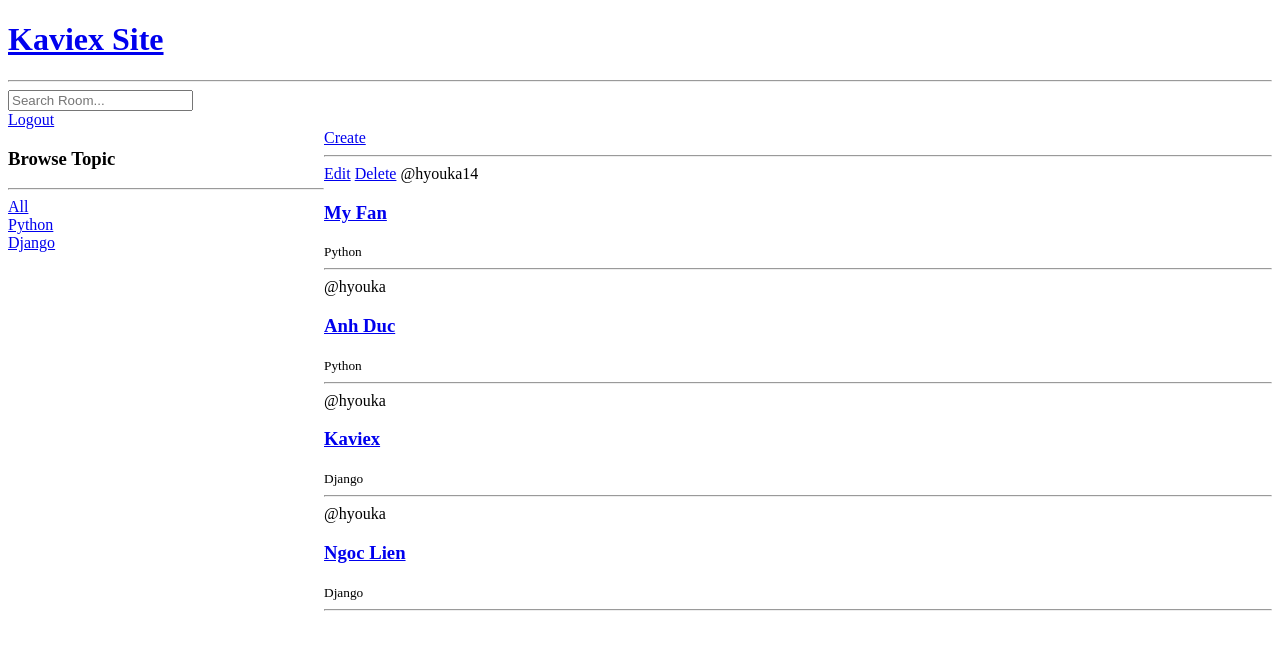
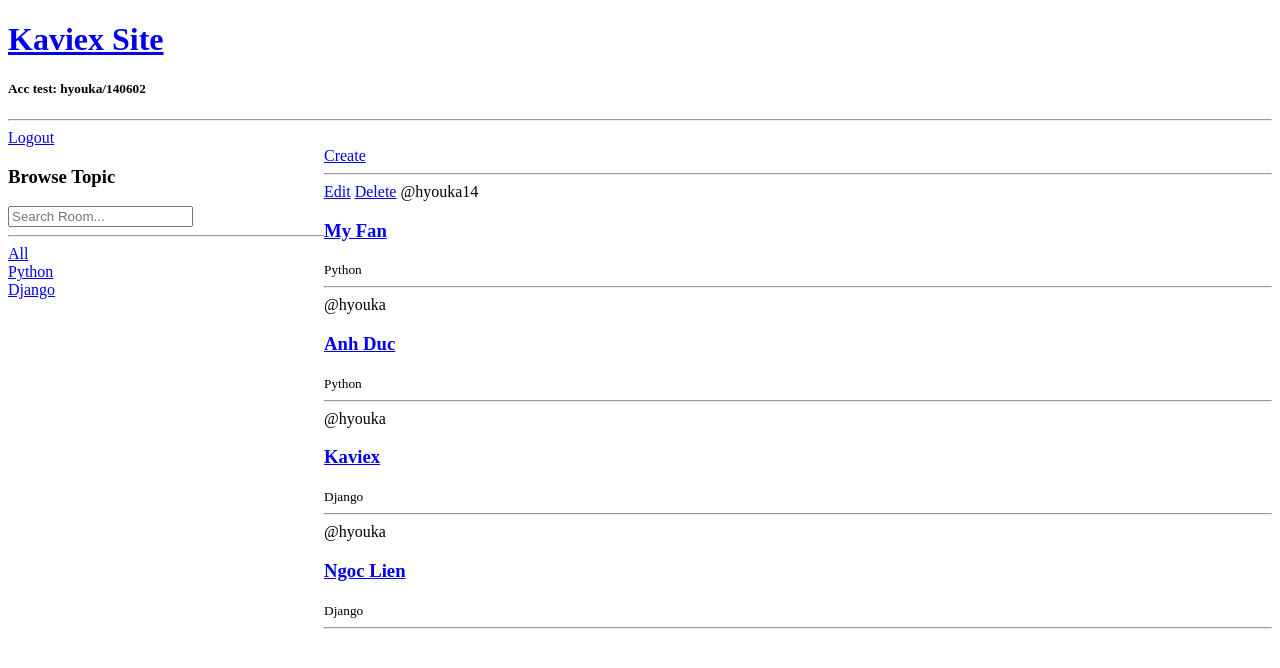
Before and after one commit to Dwsc14/PythonWeb, a Django app: page / in a window 1280 px wide. Shown: the top 668 px of the page. Run offline with Django 4.2, Linux system fonts and the light colour scheme; a user stored in the database is signed in; data comes from the database, SQL or seed files in the repository.

Commit message:
Update 121

```diff
--- a/base/templates/base/home.html
+++ b/base/templates/base/home.html
@@ -20,6 +20,9 @@
 <div class="home-container">
     <div>
         <h3>Browse Topic</h3>
+        <form method="GET" action="{% url 'home' %}">
+            <input type="text" name="q" placeholder="Search Room...">
+        </form>
         <hr>
 
         <a href="{% url 'home' %}">All</a>
--- a/templates/navbar.html
+++ b/templates/navbar.html
@@ -1,13 +1,13 @@
 <a href="/">
     <h1>Kaviex Site</h1>
 </a>
+<div>
+    <h5>
+        Acc test: hyouka/140602
+    </h5>
+</div>
 
 <hr>
-
-<form method="GET" action="{% url 'home' %}">
-    <input type="text" name="q" placeholder="Search Room...">
-</form>
-
 {% if request.user.is_authenticated %}
 <a href="{% url 'logout' %}">Logout</a>
 {% else %}
```
